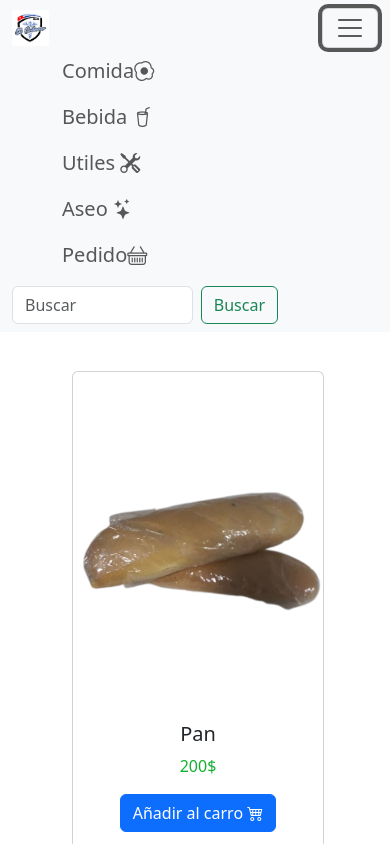
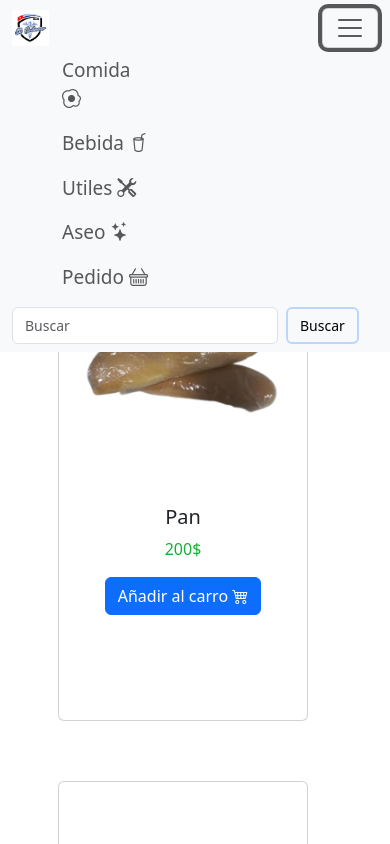
Before and after one commit to EnriqueLabrada/app-comida, a React (Create React App) app: page / in a window 390 px wide. Both pictures are taken after a click on the button "Toggle navigation". Shown: the top 844 px of the page. Built offline with nearby package versions, Linux system fonts and the light colour scheme.

Commit message:
Se realizo el responsivo

```diff
--- a/src/App.css
+++ b/src/App.css
@@ -2,6 +2,11 @@ main {
     padding-top: 200px;
     text-align: center;
 }
+
+#comida{
+    padding-top: 100px;
+    margin-top: -30px;
+  }
 
 h1{
     padding-top: 100px;
@@ -40,3 +45,11 @@ main .bi-stars {
    min-height: 200px;
 
 }
+
+
+@media  screen and (max-width: 900px) {
+   #comida{
+      padding-top: 0px;
+      margin-top: -50px;
+    }
+}
--- a/src/componentes/Nav.jsx
+++ b/src/componentes/Nav.jsx
@@ -16,7 +16,7 @@ function Nav () {
           <div className='collapse navbar-collapse' id='navbarSupportedContent'>
             <ul className='navbar-nav me-auto mb-2 mb-lg-0'>
                 <li className='nav-item'>
-                  <a className='nav-link'  id='link-comida' href='#comida'>Comida<i className='bi bi-egg-fried'></i></a>
+                  <a className='nav-link'  id='link-comida' href='#comida'>Comida <i className='bi bi-egg-fried'></i></a>
                 </li>
                 <li className='nav-item'>
                   <a className='nav-link'  id='link-bebida' href='#bebida'>Bebida <i className='bi bi-cup-straw'></i></a>
@@ -28,12 +28,12 @@ function Nav () {
                   <a className='nav-link'  id='link-aseo' href='#aseo'>Aseo <i className='bi bi-stars'></i></a>
                 </li>
                 <li className='nav-item'>
-                    <a className='nav-link' id='link-productos' href='#e'>Pedido<i className='bi bi-basket'></i></a>
+                    <a className='nav-link' id='link-productos' href='#e'>Pedido <i className='bi bi-basket'></i></a>
                   </li>
               </ul>
-            <form className='d-flex' role='search'>
-              <input className='form-control me-2' type='search' placeholder='Buscar' aria-label='Search'/>
-              <button className='btn btn-outline-success' type='submit'>Buscar</button>
+            <form className='d-flex'  role='search'>
+              <input className='form-control me-2 search'  type='search' placeholder='Buscar' aria-label='Search'/>
+              <button className='btn btn-outline-success search' id='search' type='submit'>Buscar</button>
             </form>
           </div>
         </div>
--- a/src/componentes/Producto.jsx
+++ b/src/componentes/Producto.jsx
@@ -2,11 +2,12 @@ import React from 'react'
 import 'bootstrap/dist/css/bootstrap.min.css'
 import 'bootstrap/dist/js/bootstrap'
 import 'bootstrap-icons/font/bootstrap-icons.css'
+import '../hojas-de-estilos/Proucto.css'
 
 function Producto ({ precio, nombre, url, alt }) {
     return (
-        <div className='col-12 col-md-4 col-lg-3'>
-                <div className='card' >
+        <div className='col-12 col-md-4 col-lg-3' id='card-cont' >
+                <div className='card' id='card' >
                     <img src={require(`../imagenes/${url}`)} className='card-img-top'  alt={alt}/>
                     <div className='card-body' id='prueba'>
                     <h5 className='card-title'>{nombre}</h5>
@@ -15,16 +16,6 @@ function Producto ({ precio, nombre, url, alt }) {
                     </div>
                 </div>
         </div>
-    //      <div class="col-12 col-md-4 col-lg-3">
-    //      <div class="card" style="width: 18rem;">
-    //          <img src="imagenes/pan.png" class="card-img-top"  alt="pan">
-    //          <div class="card-body" id="prueba">
-    //          <h5 class="card-title">Pan</h5>
-    //          <p class="precio">200$</p>
-    //          <a href="#" class="btn btn-primary">Añadir al carro <i class="bi bi-cart4"></i></a>
-    //          </div>
-    //      </div>
-    //  </div>
     )
 }
 
--- a/src/hojas-de-estilos/Nav.css
+++ b/src/hojas-de-estilos/Nav.css
@@ -1,6 +1,7 @@
 #nav {
     position: fixed;
     z-index: 1;
+
 }
 
 #Logo{
@@ -22,13 +23,13 @@ nav form {
 }
 
 
-#link-productos:hover .bi-basket {
+#link-productos:hover .bi-basket  {
     color: rgb(119, 187, 16);
     transition: all 0.3s;
 }
 
 #link-comida:hover .bi-egg-fried {
-    color: rgb(236, 244, 8);
+    color: #ecf408;
     transition: all 0.3s;
 }
 
@@ -37,7 +38,45 @@ nav form {
     transition: all 0.3s;
 }
 
-#link-aseo:hover .bi-stars {
+#link-aseo:hover .bi-stars  {
     color: rgb(13, 81, 208);
     transition: all 0.3s;
 }
+
+#search{
+    color: black;
+    border: #BDD7FA 2px solid ;
+}
+
+
+#search:hover{
+    color: black;
+    background-color: #BDD7FA ;
+    transition: all 0.3s;
+}
+
+@media  screen and (max-width: 1294px) {
+    .nav-link {
+        font-size: 16px;
+    }
+    .search{
+        margin-right: -60px;
+    }
+}
+@media  screen and (max-width: 1135px) {
+    .search{
+        margin-right: -158px;
+        font-size: 14px;
+    }
+}
+@media  screen and (max-width: 1005px) {
+    .nav-link {
+        font-size: 15px;
+    }
+}
+@media  screen and (max-width: 992px) {
+    .nav-link {
+        font-size: 19px;
+        width: 90px;
+    }
+}
--- a/src/hojas-de-estilos/Proucto.css
+++ b/src/hojas-de-estilos/Proucto.css
@@ -0,0 +1,45 @@
+.card{
+    width: 250px;
+
+}
+
+.card img {
+    margin-left: 20px;
+    max-width: 200px;
+}
+
+
+@media  screen and (max-width: 1283px) {
+    .card{
+        margin: 30px 10px;
+    }
+}
+@media  screen and (max-width: 1060px) {
+    .card{
+        margin: 30px 5px;
+        width: 230px;
+    }
+}
+@media  screen and (max-width: 991px) {
+    .card{
+        margin: 30px 25px;
+        width: 250px;
+    }
+}
+@media  screen and (max-width: 855px) {
+    .card{
+        margin: 30px 10px;
+        width: 230px;
+    }
+}
+@media  screen and (max-width: 767px) {
+    .card{
+        margin: 30px 0px;
+        width: 250px;
+    }
+    #card-cont{
+        display: flex;
+        align-items: center;
+        justify-content: center;
+    }
+}
```
